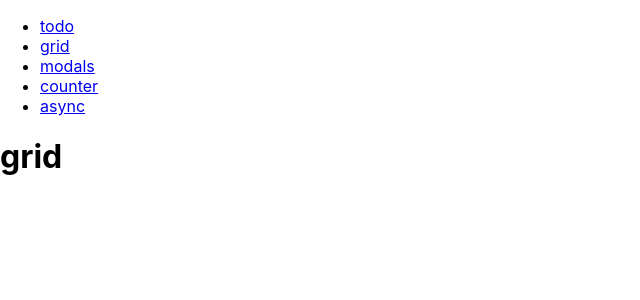
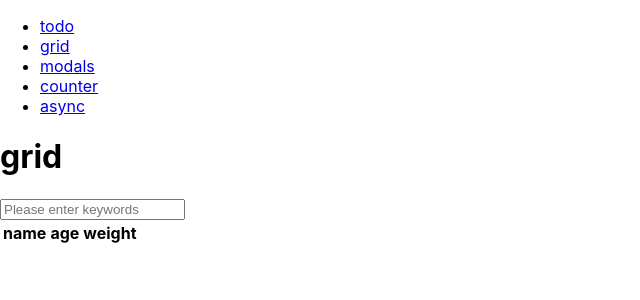
Before and after one commit to dev-song/apps-combo-react, a React (Create React App) app: page /grid in a window 1280 px wide. Shown: the top 300 px of the page, without its empty margins (0-640 px from the left). Built offline with nearby package versions, Linux system fonts and the light colour scheme.

Commit message:
Feat: input field to filter data in grid and table layout

```diff
--- a/src/components/Grid.js
+++ b/src/components/Grid.js
@@ -2,7 +2,23 @@ import React from 'react';
 
 function Grid() {
   return (
-    <div className="Grid">
+    <div className='Grid'>
+      <input
+        className='Grid-filter'
+        type='text'
+        placeholder='Please enter keywords'
+      />
+      <table className='Grid-table'>
+        <thead>
+          <tr>
+            <th>name</th>
+            <th>age</th>
+            <th>weight</th>
+          </tr>
+        </thead>
+        <tbody>
+        </tbody>
+      </table>
     </div>
   );
 }
```
